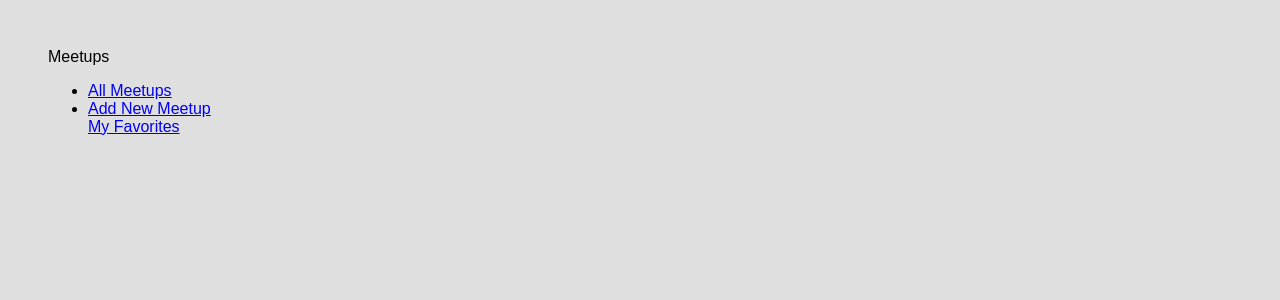
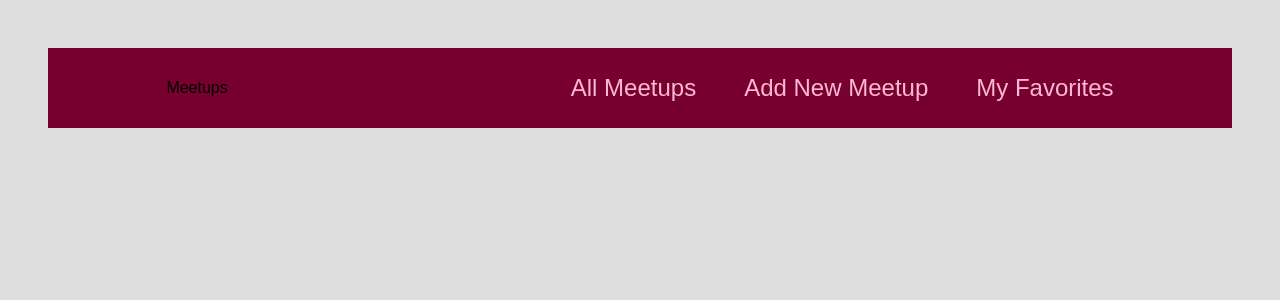
Before and after one commit to Martinkkyalo10/Meet-Ups-Pure-React-Project, a React (Create React App) app: page /favorites in a window 1280 px wide. Shown: the top 300 px of the page. Built offline with nearby package versions, Linux system fonts and the light colour scheme.

Commit message:
component css style module added and classes imported to the individual component. MainNavigation.module.css added.

```diff
--- a/src/components/layout/MainNavigation.js
+++ b/src/components/layout/MainNavigation.js
@@ -1,9 +1,10 @@
 import React from "react";
 import { Link } from "react-router-dom";
+import classes from "./MainNavigation.module.css";
 
 export default function MainNavigation() {
   return (
-    <header>
+    <header className={classes.header}>
       {/* logo section */}
       <div>Meetups</div>
       <nav>
@@ -14,7 +15,9 @@
           <li>
             <Link to="/new-meetup">Add New Meetup</Link>
           </li>
-          <Link to="/favorites">My Favorites</Link>
+          <li>
+            <Link to="/favorites">My Favorites</Link>
+          </li>
         </ul>
       </nav>
     </header>
--- /dev/null
+++ b/src/components/layout/MainNavigation.module.css
@@ -0,0 +1,48 @@
+/* main navigation styles */
+.header {
+  width: 100%;
+  height: 5rem;
+  display: flex;
+  align-items: center;
+  justify-content: space-between;
+  background-color: #77002e;
+  padding: 0 10%;
+}
+
+.logo {
+  font-size: 2rem;
+  color: white;
+  font-weight: bold;
+}
+
+.header ul {
+  list-style: none;
+  margin: 0;
+  padding: 0;
+  display: flex;
+  align-items: baseline;
+}
+
+.header li {
+  margin-left: 3rem;
+}
+
+.header a {
+  text-decoration: none;
+  font-size: 1.5rem;
+  color: #fcb8d2;
+}
+
+.header a:hover,
+.header a:active,
+.header a.active {
+  color: white;
+}
+
+.badge {
+  background-color: #cc2062;
+  color: white;
+  border-radius: 12px;
+  padding: 0 1rem;
+  margin-left: 0.5rem;
+}
```
